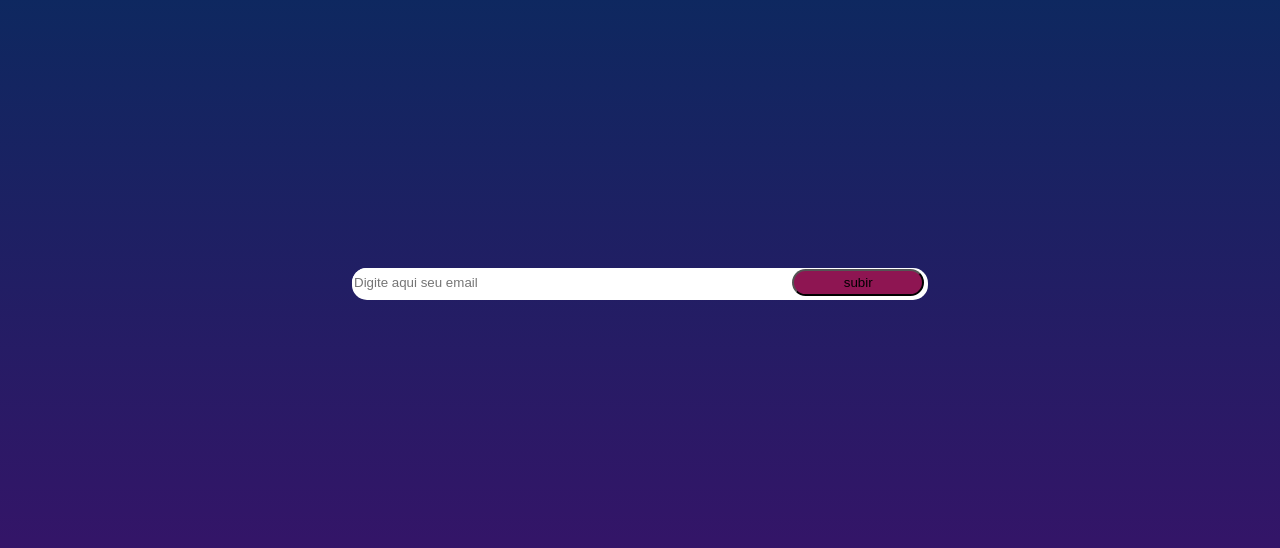
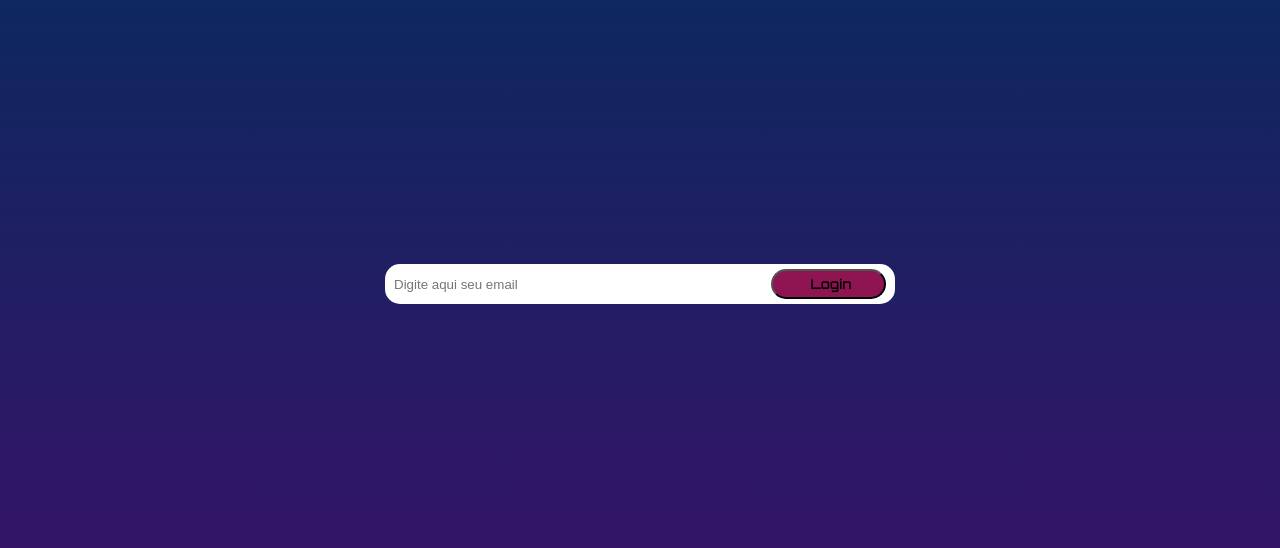
Before and after one commit to 2023-2S-SENAI-SP-FE/cyber-motors-projeto, a plain HTML site: page index.html in a window 1280 px wide. Shown: the part 116-664 px from the top of the page. Drawn offline with Linux system fonts and the light colour scheme.

Commit message:
feat: adicionando a fonte ao botão

```diff
--- a/css/footer.css
+++ b/css/footer.css
@@ -7,20 +7,24 @@
 }
 
 .footerContainer {
-    width: 45%;
+    position: fixed;
+    width: 500px;
     min-width: 10rem;
     flex-wrap: nowrap;
-    height: 4%;
     background-color: white;
     border-radius: 15px;
+    padding: 5px;
 }
 
 .barraEmail {
-    width: 75%;
+    position: relative;
+    width: 74%;
     height: 85%;
     border: none;
     box-shadow: none;
     border-radius: 15px;
+    padding: 4px;
+    padding-right: 3px;
 }
 
 .botaoEmail {
@@ -29,6 +33,8 @@
     white-space: noWrap;
     border-radius: 15px;
     background-color: #8e1552;
+    padding: 5px 0 5px 5px;
+    font-family: 'Orbitron', sans-serif;
 }
 
 .barraEmail:focus {
@@ -38,3 +44,10 @@
 .divEmailFocada {
     border: 2px solid black;
 }
+
+/* .input {
+    position: relative;
+    display: flex;
+    height: 50px;
+    margin: 20px;
+} */
--- a/index.html
+++ b/index.html
@@ -6,16 +6,23 @@
     <link rel="stylesheet" href="./css/reset.css">
     <link rel="stylesheet" href="./css/styles.css">
     <link rel="stylesheet" href="./css/footer.css">
+    <link rel="preconnect" href="https://fonts.googleapis.com">
+    <link rel="preconnect" href="https://fonts.gstatic.com" crossorigin>
+    <link href="https://fonts.googleapis.com/css2?family=Orbitron:wght@600&display=swap" rel="stylesheet">
     <title>Cyber Motors</title>
 </head>
 <body>
 
     <div class="footerSpace">
 
-        <div class="footerContainer" id="divEmail">
-            <input type="email" class="barraEmail" placeholder="Digite aqui seu email" id="email">
-            <button type="submit" class="botaoEmail">subir</button>
+        <div class="footerContainer" id="divEmail" placeholder="Digite aqui seu email">
+            <input type="email" class="barraEmail" id="email" placeholder="Digite aqui seu email">
+            <button type="submit" class="botaoEmail">Login</button>
         </div>
+        <!-- <fieldset class="input">
+            <input type="email" id="emailv" placeholder="Email Adress" required data-error="Please provide a valid email">
+            <input type="image" id="subv" src="./assets/img/icon-arrow.svg">
+            </fieldset> -->
         <!-- <img src="https://www.floralondrina.com.br/img/products/muda-de-jaca-artocarpus-heterophyllus_1_1200.jpg" height="40px" weight="20px"> -->
 
     </div>
```
